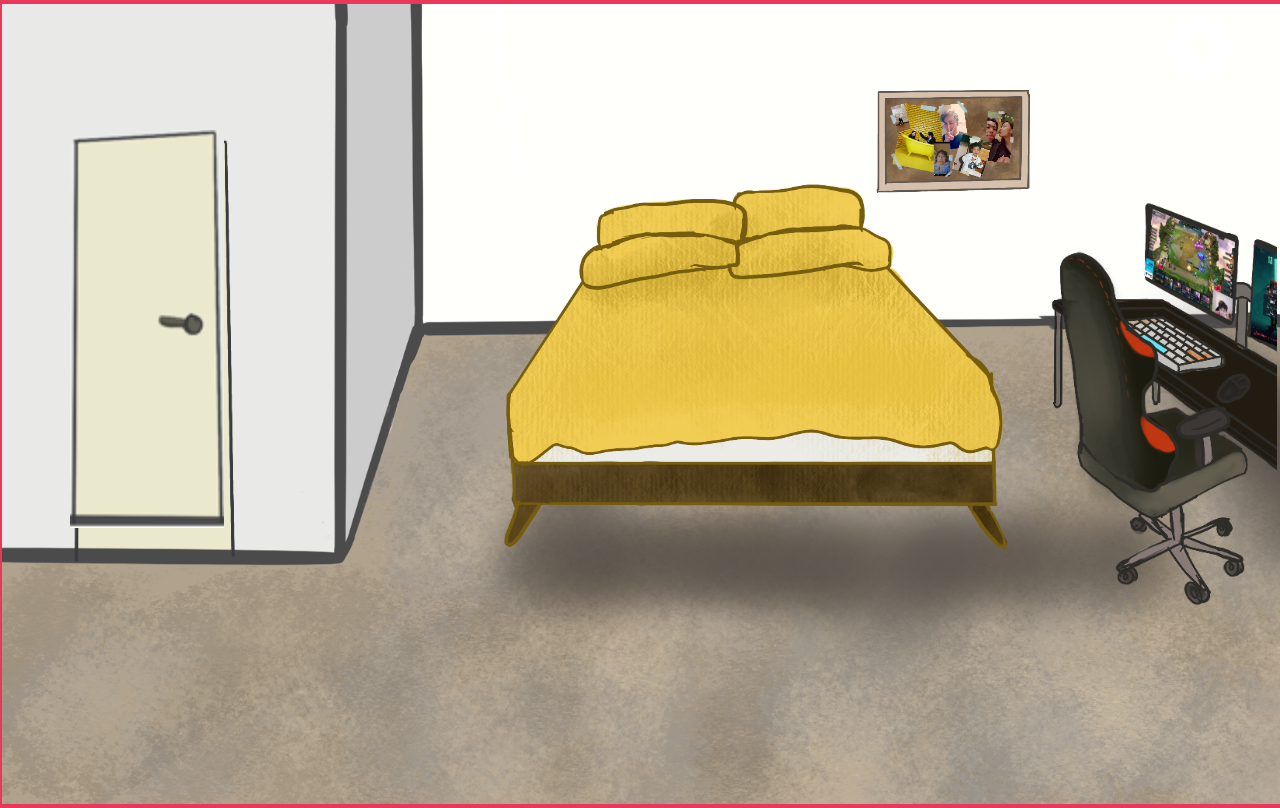
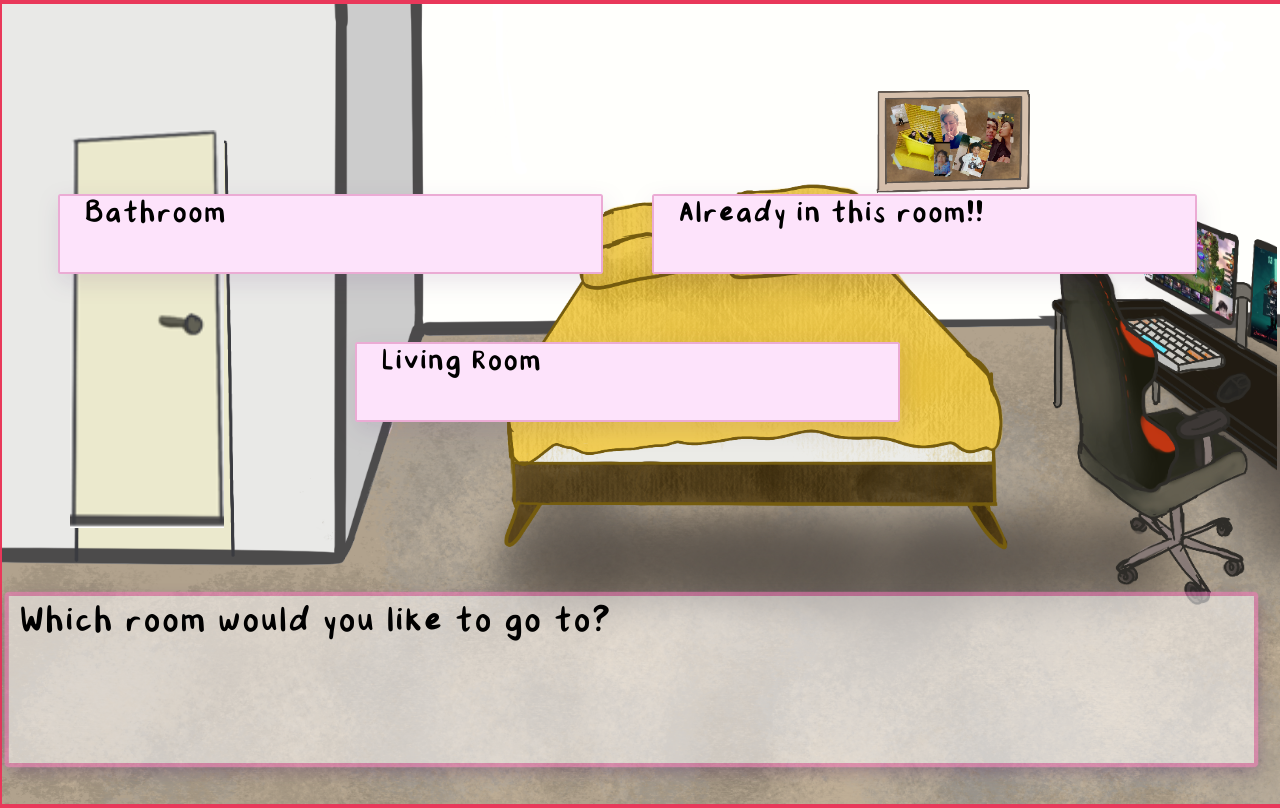
Before and after one commit to kianaorte/home-app, a React (Create React App) app: page /bedroom in a window 1280 px wide. Both pictures are taken after a click on the picture 146 px from the left and 328 px from the top of the page. Built offline with nearby package versions, Linux system fonts and the light colour scheme.

Commit message:
options room routing woooo

```diff
--- a/src/components/BRoom.tsx
+++ b/src/components/BRoom.tsx
@@ -7,6 +7,8 @@ import photoboard from '../assets/images/backgrounds/bedroom/PhotoBoard.png';
 import pc from '../assets/images/backgrounds/bedroom/pc.png';
 import { ItemOverlay } from './ItemOverlay';
 import { useState } from 'react';
+import { Options } from './Options';
+import { DialogueBox } from './DialogueBox';
 
 const bedroomItems = [{
     item: 'Bed',
@@ -22,8 +24,23 @@ const bedroomItems = [{
 },
 ]
 
+const roomOptions = [
+    {
+        text: 'Bathroom',
+        link: '/bathroom'
+    },
+    {
+        text: 'Bedroom',
+        link: '/bedroom'
+    },
+    {
+        text: 'Living Room',
+        link: '/livingroom'
+    }
+]
 
 export const BRoom = () => {
+    const [openDoor, setOpenDoor] = useState(false);
     const [openItemOverlay, setItemOverlay] = useState(false);
     const [item, setItem] = useState('');
 
@@ -34,7 +51,7 @@ export const BRoom = () => {
 
     return (
         <div className='bedroom-container'>
-            <img src={door} alt='door' width='12%' className='door' />
+            <img src={door} alt='door' width='12%' className='door' onClick={() => setOpenDoor(true)} />
             <img src={bed} alt='bed' width='40%' className='bed' onClick={() => handleClick('bed')} />
             <img src={photoboard} alt='photos' width='12%' className='photoboard' onClick={() => handleClick('photoboard')} />
             <img src={pc} alt='setup' width='18%' className='gaming-setup' onClick={() => handleClick('setup')} />
@@ -54,6 +71,15 @@ export const BRoom = () => {
                     <ItemOverlay item={bedroomItems[2].item} description={bedroomItems[2].description} sendToParent={setItemOverlay} />
                 )
             }
+
+            {
+                openDoor && (
+                    <>
+                        <DialogueBox text='Which room would you like to go to?' />
+                        <Options selectableOptions={roomOptions} />
+                    </>
+                )
+            }
         </div>
     )
 };
--- a/src/components/Options.tsx
+++ b/src/components/Options.tsx
@@ -1,4 +1,4 @@
-import { useNavigate } from 'react-router-dom';
+import { useLocation, useNavigate } from 'react-router-dom';
 import optionCard from '../assets/images/others/ReplyBtn.png';
 import './Options.scss';
 
@@ -11,6 +11,10 @@ interface OptionArrayProp {
 };
 
 export const Options = ({ selectableOptions }: OptionArrayProp) => {
+
+    const location = useLocation();
+    // const checkPath = text.toLowerCase() === location.pathname;
+
     const navigator = useNavigate();
     const navTo = (link: string | undefined) => {
         if (link) {
@@ -20,11 +24,22 @@ export const Options = ({ selectableOptions }: OptionArrayProp) => {
     return (
         <div className='options-container'>
             {selectableOptions.map((option, index) => {
+                const checkPath = option.link === location.pathname;
+                console.log(checkPath);
+
                 return (
-                    <div className="options-card" key={index} onClick={() => navTo(option.link)}>
-                        <img src={optionCard} alt='option' />
-                        <p className="options-text">{option.text}</p>
-                    </div>
+                    <>
+                        {
+                            checkPath ? <div className="options-card" key={index}>
+                                <img src={optionCard} alt='option' />
+                                <p className="options-text">Already in this room!!</p>
+                            </div> : <div className="options-card" key={index} onClick={() => navTo(option.link)}>
+                                <img src={optionCard} alt='option' />
+                                <p className="options-text">{option.text}</p>
+                            </div>
+                        }
+
+                    </>
                 )
             })}
         </div>
```
